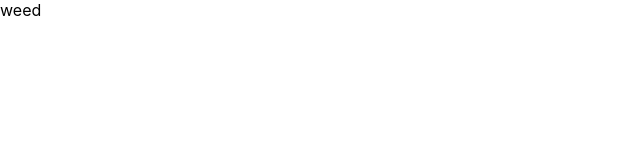
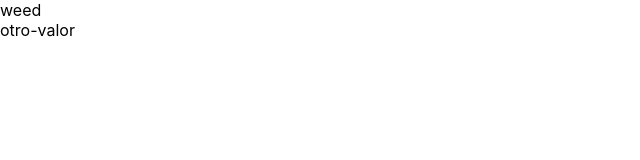
Before and after one commit to Glen1986/context, a React (Create React App) app: page / in a window 1280 px wide. Shown: the top 160 px of the page, without its empty margins (0-640 px from the left). Built offline with nearby package versions, Linux system fonts and the light colour scheme.

Commit message:
Context-classComponent-3

```diff
--- a/src/App.js
+++ b/src/App.js
@@ -18,6 +18,7 @@ const App = () => {
     return (
         <Provider>
             <Componente />
+            <Context.Consumer>{(valor) => <div>{valor}</div>}</Context.Consumer>
         </Provider>
     )
 }
```
